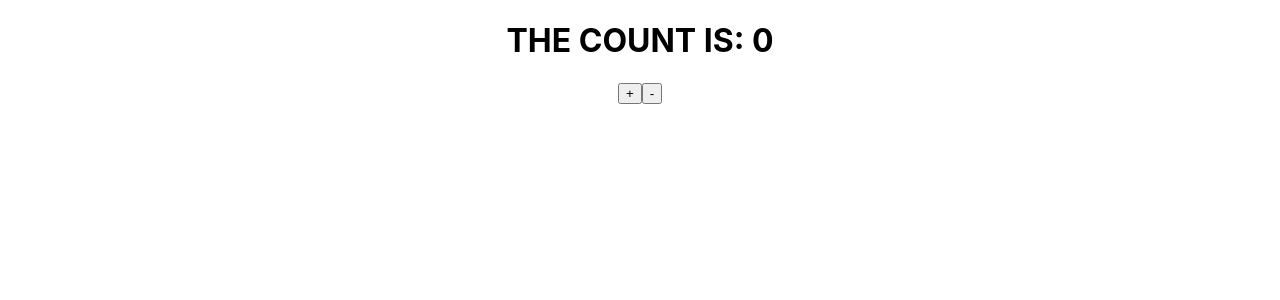
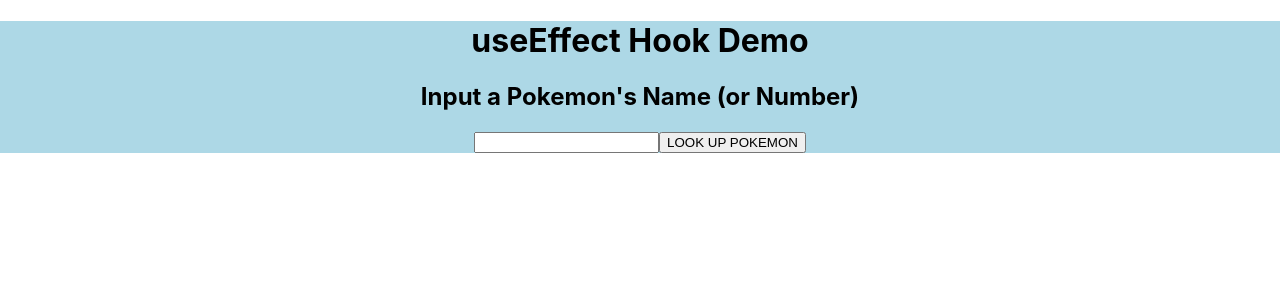
Before and after one commit to James-Kelley-Galvanize/react-hooks-demos, a React (Create React App) app: page / in a window 1280 px wide. Shown: the top 300 px of the page. Built offline with nearby package versions, Linux system fonts and the light colour scheme; no server answers.

Commit message:
Build PokeAPI useEffect demo

```diff
--- a/src/App.css
+++ b/src/App.css
@@ -1,38 +1,4 @@
 .App {
-  text-align: center;
+	text-align: center;
+	background-color:lightblue;
 }
-
-.App-logo {
-  height: 40vmin;
-  pointer-events: none;
-}
-
-@media (prefers-reduced-motion: no-preference) {
-  .App-logo {
-    animation: App-logo-spin infinite 20s linear;
-  }
-}
-
-.App-header {
-  background-color: #282c34;
-  min-height: 100vh;
-  display: flex;
-  flex-direction: column;
-  align-items: center;
-  justify-content: center;
-  font-size: calc(10px + 2vmin);
-  color: white;
-}
-
-.App-link {
-  color: #61dafb;
-}
-
-@keyframes App-logo-spin {
-  from {
-    transform: rotate(0deg);
-  }
-  to {
-    transform: rotate(360deg);
-  }
-}
--- a/src/App.js
+++ b/src/App.js
@@ -1,25 +1,48 @@
 import "./App.css";
-import { useState } from "react";
+import { useState, useEffect } from "react";
 
 function App() {
-	const [count, setCount] = useState(0);
+	const URL = `https://pokeapi.co/api/v2/pokemon/`;
+	const [pokemon, setpokemon] = useState(1);
+	const [pokeData, setPokeData] = useState({});
+
+	async function fetchPokemonData() {
+		fetch(URL + pokemon)
+			.then((res) => res.json())
+			.then(setPokeData);
+	}
+
+	useEffect(() => {
+		fetchPokemonData(pokemon);
+	}, [pokemon]);
+
+	const ConditionalHTML = pokeData.name ? (
+		<>
+			<h1>{pokeData.name.toUpperCase()}</h1>
+			<img
+				src={pokeData.sprites.front_default}
+				style={{
+					height: "40vh",
+				}}
+			/>
+		</>
+	) : (
+		<></>
+	);
+
 	return (
 		<div className="App">
-			<h1>THE COUNT IS: {count}</h1>
+			<h1>useEffect Hook Demo</h1>
+			<h2>Input a Pokemon's Name (or Number)</h2>
+			<input id="user-input" />
 			<button
-				onClick={() => {
-					setCount(count + 1);
+				onClick={(e) => {
+					setpokemon(document.querySelector("#user-input").value);
 				}}
 			>
-				+
+				LOOK UP POKEMON
 			</button>
-			<button
-				onClick={() => {
-					setCount(count - 1);
-				}}
-			>
-				-
-			</button>
+			{ConditionalHTML}
 		</div>
 	);
 }
```
